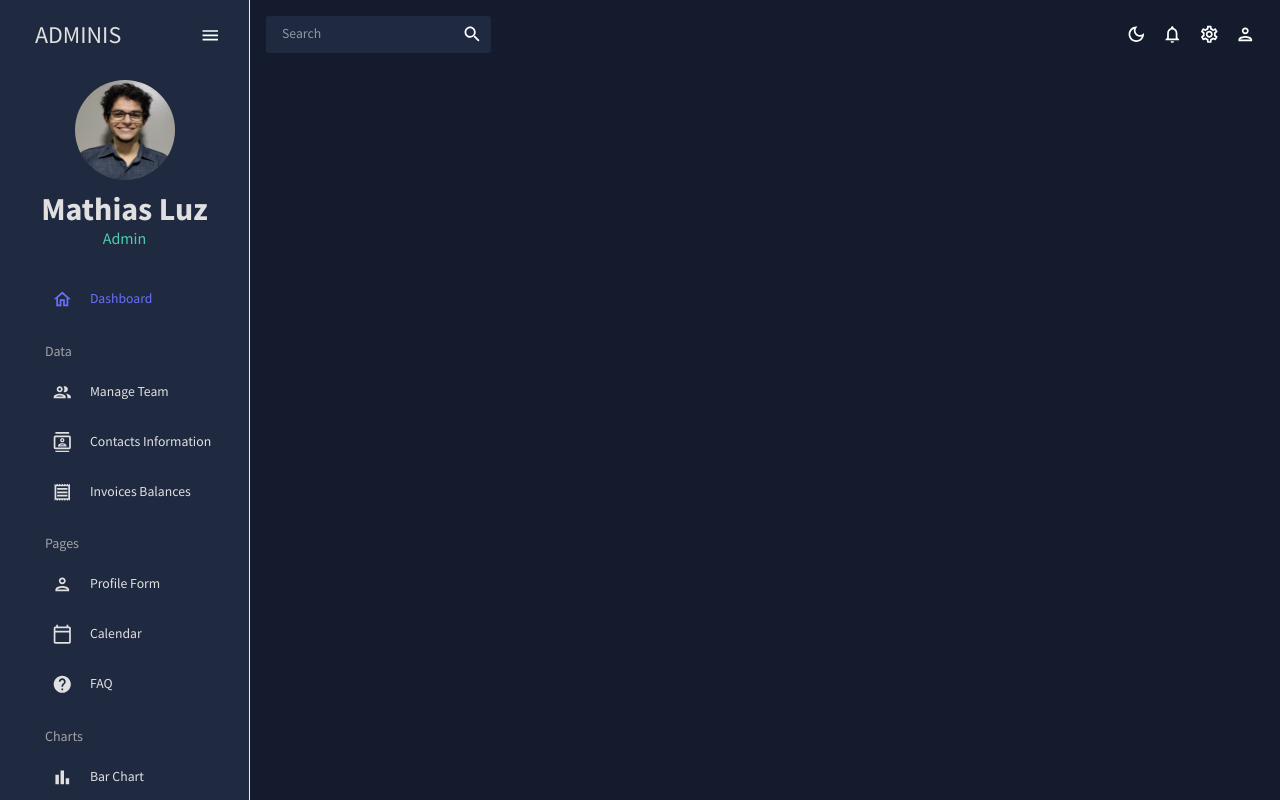
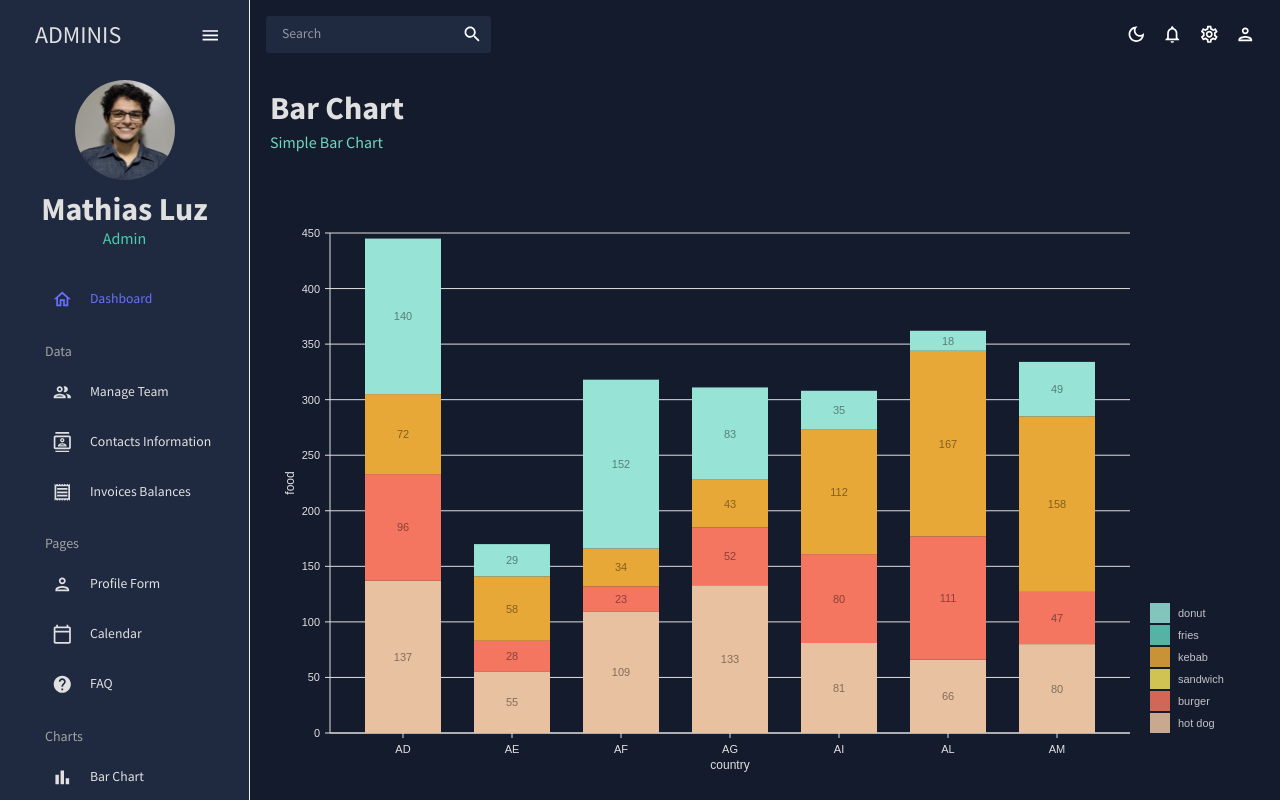
Before and after one commit to MathiasRLuz/React-Admin-Dashboard, a React (Create React App) app in the folder react-admin-dashboard/: page /bar in a window 1280 px wide. Shown: the top 800 px of the page. Built offline with nearby package versions, Linux system fonts and the light colour scheme.

Commit message:
Bar Chart

```diff
--- a/react-admin-dashboard/src/App.js
+++ b/react-admin-dashboard/src/App.js
@@ -10,7 +10,7 @@
 import { Form } from "./scenes/form";
 import { Calendar } from "./scenes/calendar";
 import { FAQ } from "./scenes/faq";
-// import { Bar } from "./scenes/bar";
+import { Bar } from "./scenes/bar";
 // import { Pie } from "./scenes/pie";
 // import { Line } from "./scenes/line";
 // import { Geography } from "./scenes/geography";
@@ -34,7 +34,7 @@
               <Route path="/form" element={<Form />} />
               <Route path="/calendar" element={<Calendar />} />
               <Route path="/faq" element={<FAQ />} />
-              {/* <Route path="/bar" element={<Bar />} /> */}
+              <Route path="/bar" element={<Bar />} />
               {/* <Route path="/pie" element={<Pie />} /> */}
               {/* <Route path="/line" element={<Line />} /> */}
               {/* <Route path="/geography" element={<Geography />} /> */}
--- /dev/null
+++ b/react-admin-dashboard/src/components/BarChart.jsx
@@ -0,0 +1,142 @@
+import { useTheme } from "@mui/material";
+import { ResponsiveBar } from "@nivo/bar";
+import { tokens } from "../theme";
+import { mockBarData as data } from "../data/mockData";
+
+export const BarChart = ({isDashboard = false}) => {
+  const theme = useTheme();
+  const colors = tokens(theme.palette.mode);
+
+  return (
+    <ResponsiveBar
+      data={data}
+      theme={{
+        // adicionado
+        axis: {
+          domain: {
+            line: {
+              stroke: colors.grey[100],
+            },
+          },
+          legend: {
+            text: {
+              fill: colors.grey[100],
+            },
+          },
+          ticks: {
+            line: {
+              stroke: colors.grey[100],
+              strokeWidth: 1,
+            },
+            text: {
+                fill: colors.grey[100],
+              },
+          },
+        },
+        legends: {
+          text: {
+            fill: colors.grey[100],
+          },
+        },
+      }}
+      keys={["hot dog", "burger", "sandwich", "kebab", "fries", "donut"]}
+      indexBy="country"
+      margin={{ top: 50, right: 130, bottom: 50, left: 60 }}
+      padding={0.3}
+      valueScale={{ type: "linear" }}
+      indexScale={{ type: "band", round: true }}
+      colors={{ scheme: "nivo" }}
+      defs={[
+        {
+          id: "dots",
+          type: "patternDots",
+          background: "inherit",
+          color: "#38bcb2",
+          size: 4,
+          padding: 1,
+          stagger: true,
+        },
+        {
+          id: "lines",
+          type: "patternLines",
+          background: "inherit",
+          color: "#eed312",
+          rotation: -45,
+          lineWidth: 6,
+          spacing: 10,
+        },
+      ]}
+      fill={[
+        {
+          match: {
+            id: "fries",
+          },
+          id: "dots",
+        },
+        {
+          match: {
+            id: "sandwich",
+          },
+          id: "lines",
+        },
+      ]}
+      borderColor={{
+        from: "color",
+        modifiers: [["darker", 1.6]],
+      }}
+      axisTop={null}
+      axisRight={null}
+      axisBottom={{
+        tickSize: 5,
+        tickPadding: 5,
+        tickRotation: 0,
+        legend: isDashboard ? undefined : "country",
+        legendPosition: "middle",
+        legendOffset: 32,
+      }}
+      axisLeft={{
+        tickSize: 5,
+        tickPadding: 5,
+        tickRotation: 0,
+        legend: isDashboard ? undefined : "food",
+        legendPosition: "middle",
+        legendOffset: -40,
+      }}
+      labelSkipWidth={12}
+      labelSkipHeight={12}
+      labelTextColor={{
+        from: "color",
+        modifiers: [["darker", 1.6]],
+      }}
+      legends={[
+        {
+          dataFrom: "keys",
+          anchor: "bottom-right",
+          direction: "column",
+          justify: false,
+          translateX: 120,
+          translateY: 0,
+          itemsSpacing: 2,
+          itemWidth: 100,
+          itemHeight: 20,
+          itemDirection: "left-to-right",
+          itemOpacity: 0.85,
+          symbolSize: 20,
+          effects: [
+            {
+              on: "hover",
+              style: {
+                itemOpacity: 1,
+              },
+            },
+          ],
+        },
+      ]}
+      role="application"
+      ariaLabel="Nivo bar chart demo"
+      barAriaLabel={function (e) {
+        return e.id + ": " + e.formattedValue + " in country: " + e.indexValue;
+      }}
+    />
+  );
+};
--- /dev/null
+++ b/react-admin-dashboard/src/scenes/bar/index.jsx
@@ -0,0 +1,15 @@
+import { BarChart } from "../../components/BarChart";
+import { Header } from "../../components/Header";
+import { Box } from "@mui/material";
+
+export const Bar = () => {
+  return (
+    <Box m="20px">
+      <Header title="Bar Chart" subtitle="Simple Bar Chart" />
+
+      <Box height="75vh">
+        <BarChart />
+      </Box>
+    </Box>
+  );
+};
```
